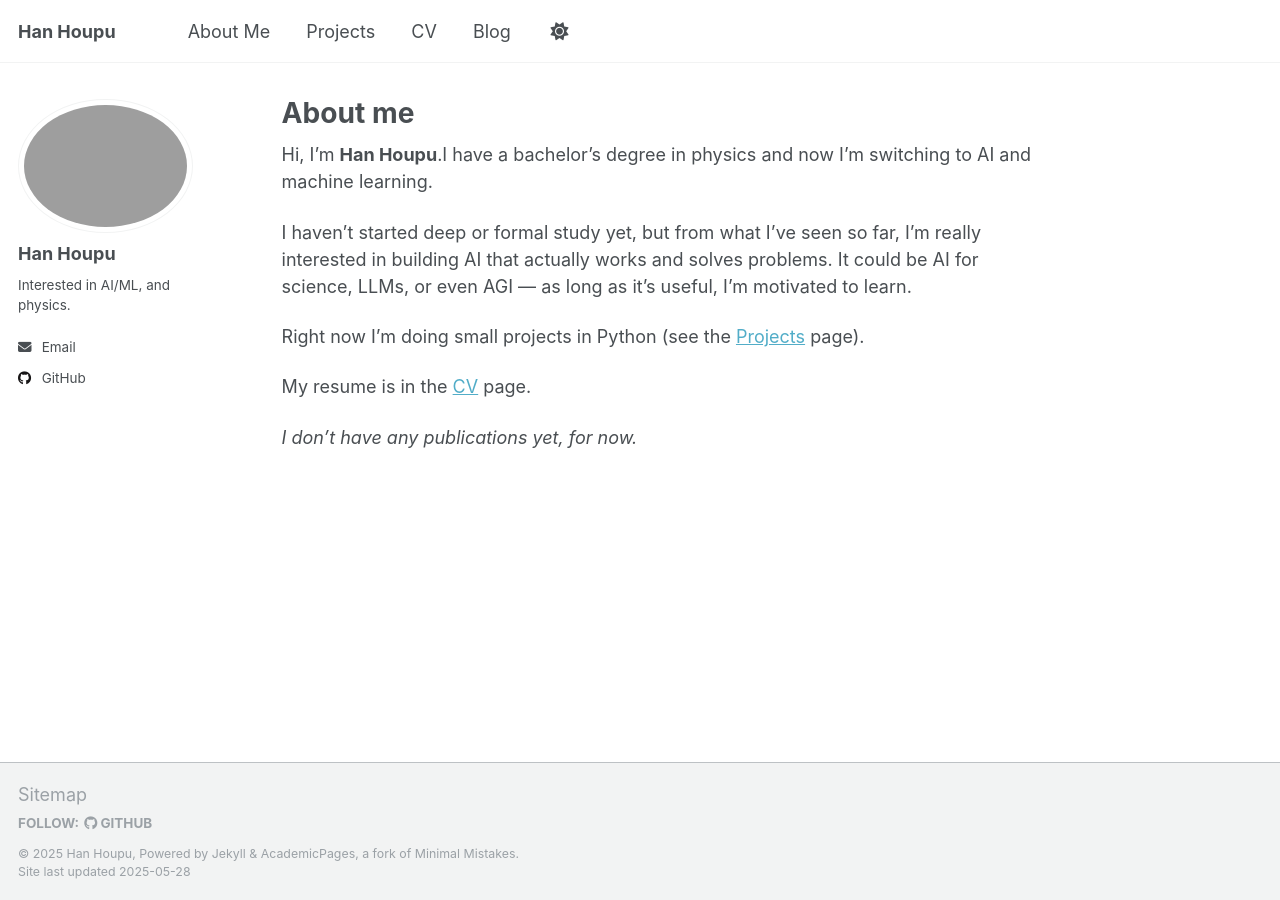
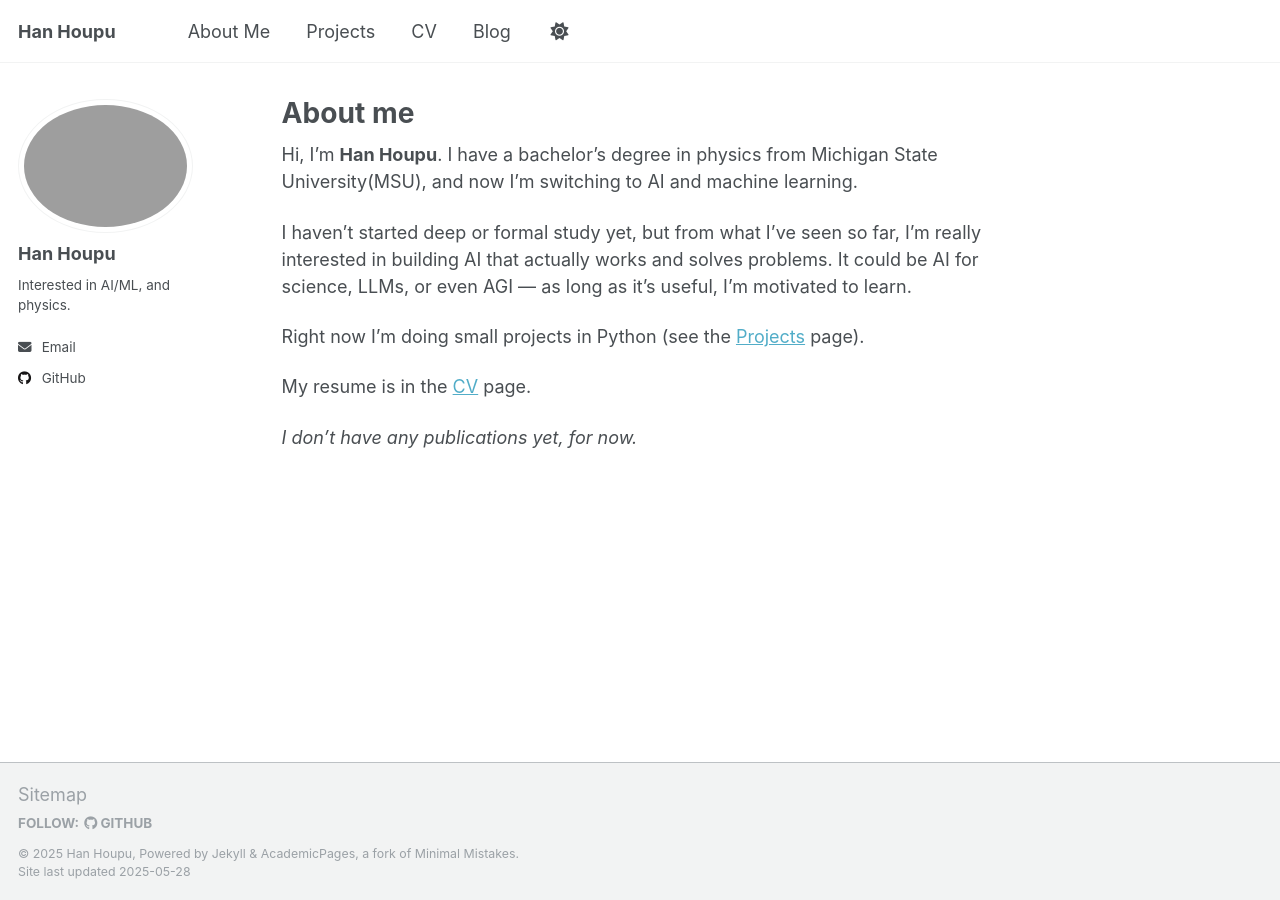
Before and after one commit to HanHoupu/hanhoupu.github.io, a Jekyll site: the page built from _pages/about.md, in a window 1280 px wide. Built offline with Jekyll 4.4.1, drawn with Linux system fonts in a browser that asks for light colours.

Commit message:
Update about.md

```diff
--- a/_pages/about.md
+++ b/_pages/about.md
@@ -7,7 +7,7 @@ redirect_from:
   - /about.html
 ---
 
-Hi, I'm **Han Houpu**.I have a bachelor's degree in physics and now I'm switching to AI and machine learning.
+Hi, I'm **Han Houpu**. I have a bachelor's degree in physics from Michigan State University(MSU), and now I'm switching to AI and machine learning.
 
 I haven't started deep or formal study yet, but from what I've seen so far, I'm really interested in building AI that actually works and solves problems. It could be AI for science, LLMs, or even AGI — as long as it's useful, I'm motivated to learn.
 
```
